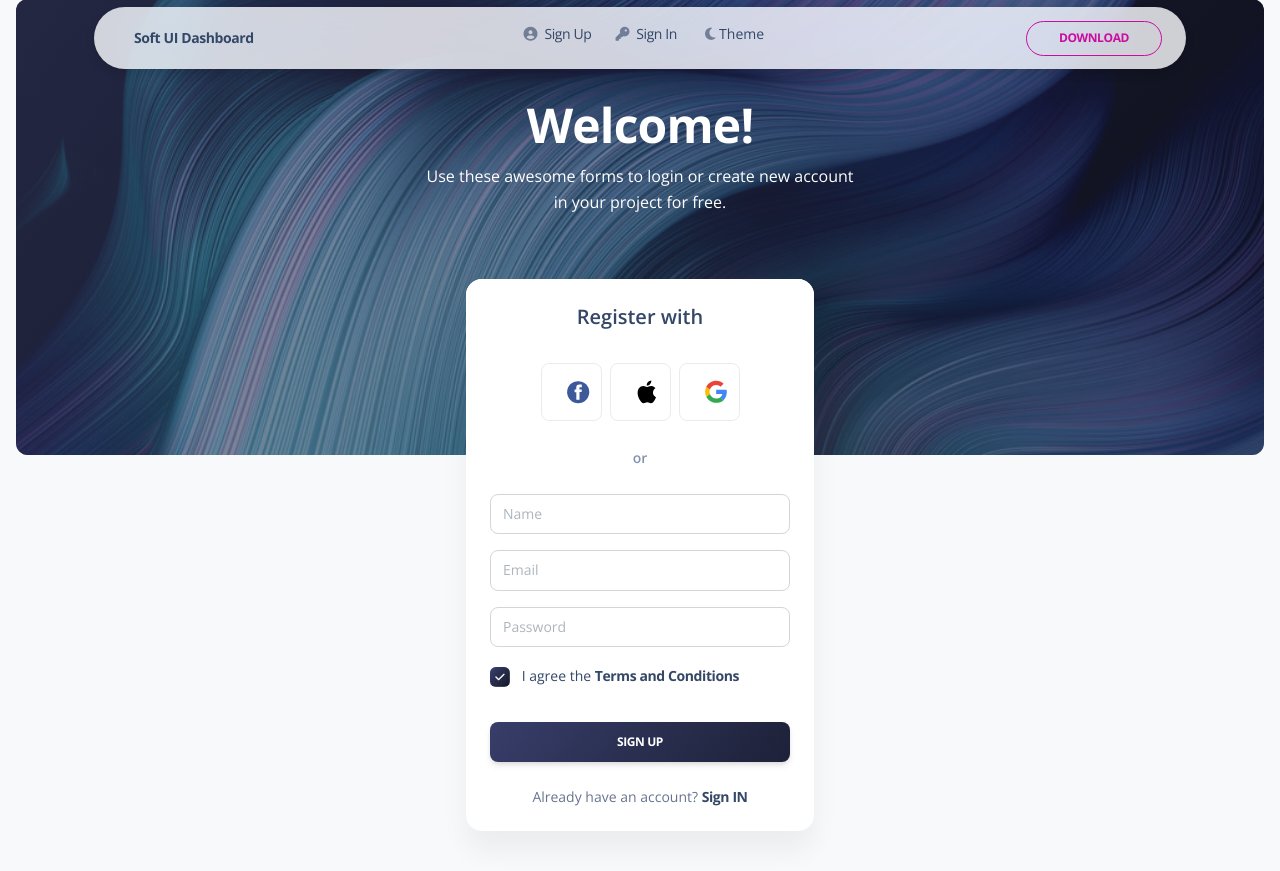
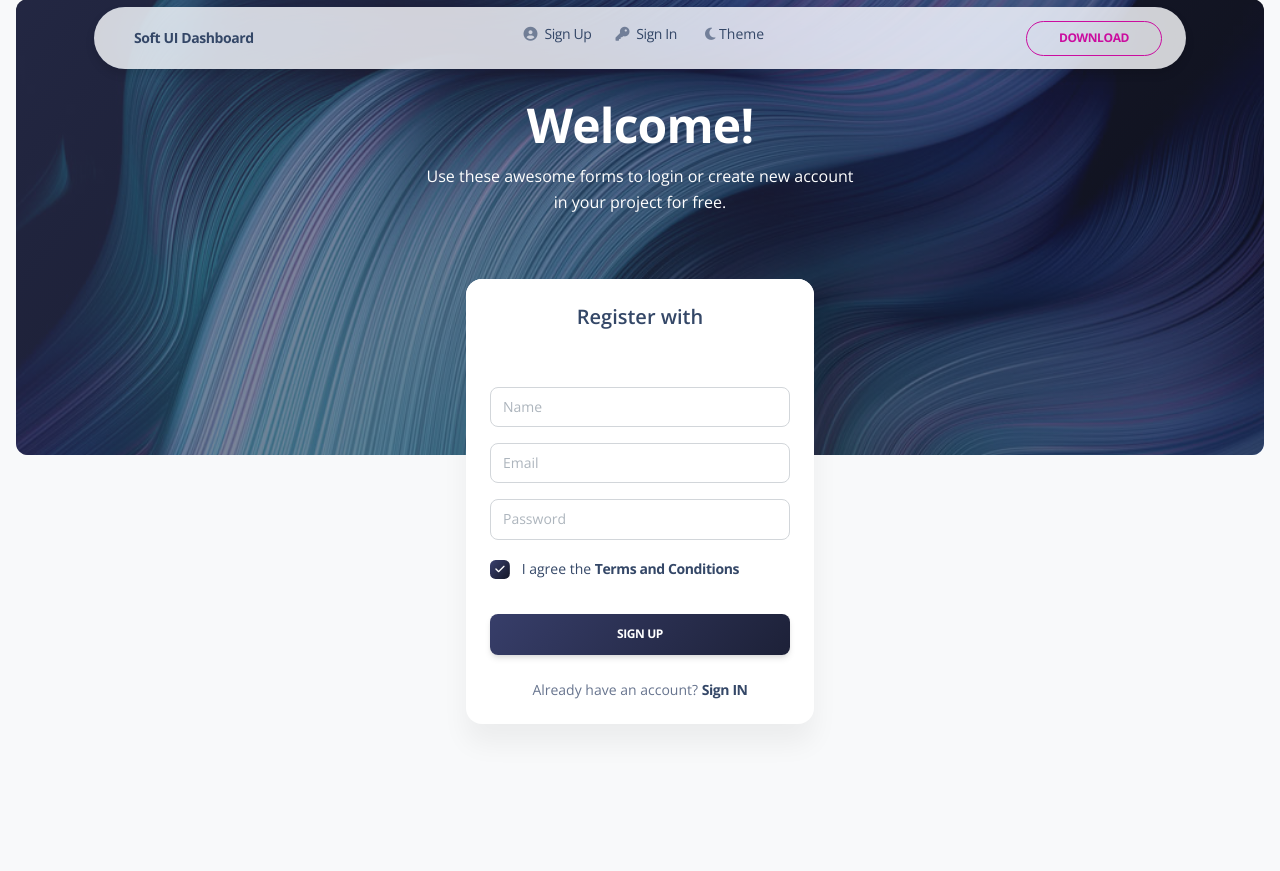
Before and after one commit to GeeksHacking/hackomania2024-Pot-Of-Gold-PotOfGold, a Flask app: page /user in a window 1280 px wide. Shown: the part 17-888 px from the top of the page. Run offline with Flask 3, Linux system fonts and the light colour scheme; parts of the project's set-up code (start-up, migrations or seed data) failed here and were passed over; some libraries are stand-ins or nearby versions.

Commit message:
Update user.html
removed icons

```diff
--- a/apps/templates/custom/user.html
+++ b/apps/templates/custom/user.html
@@ -39,7 +39,7 @@
                 <h5>Register with</h5>
               </div>
               <div class="row px-xl-5 px-sm-4 px-3">
-                <div class="col-3 ms-auto px-1">
+                <!-- <div class="col-3 ms-auto px-1">
                   <a class="btn btn-outline-light w-100" href="javascript:;">
                     <svg width="24px" height="32px" viewBox="0 0 64 64" version="1.1" xmlns="http://www.w3.org/2000/svg" xmlns:xlink="http://www.w3.org/1999/xlink32">
                       <g id="Artboard" stroke="none" stroke-width="1" fill="none" fill-rule="evenodd">
@@ -50,8 +50,8 @@
                       </g>
                     </svg>
                   </a>
-                </div>
-                <div class="col-3 px-1">
+                </div> -->
+                <!-- <div class="col-3 px-1">
                   <a class="btn btn-outline-light w-100" href="javascript:;">
                     <svg width="24px" height="32px" viewBox="0 0 64 64" version="1.1" xmlns="http://www.w3.org/2000/svg" xmlns:xlink="http://www.w3.org/1999/xlink">
                       <g id="Artboard" stroke="none" stroke-width="1" fill="none" fill-rule="evenodd">
@@ -61,8 +61,8 @@
                       </g>
                     </svg>
                   </a>
-                </div>
-                <div class="col-3 me-auto px-1">
+                </div> -->
+                <!-- <div class="col-3 me-auto px-1">
                   <a class="btn btn-outline-light w-100" href="javascript:;">
                     <svg width="24px" height="32px" viewBox="0 0 64 64" version="1.1" xmlns="http://www.w3.org/2000/svg" xmlns:xlink="http://www.w3.org/1999/xlink">
                       <g id="Artboard" stroke="none" stroke-width="1" fill="none" fill-rule="evenodd">
@@ -75,12 +75,12 @@
                       </g>
                     </svg>
                   </a>
-                </div>
-                <div class="mt-2 position-relative text-center">
+                </div> -->
+                <!-- <div class="mt-2 position-relative text-center">
                   <p class="text-sm font-weight-bold mb-2 text-secondary text-border d-inline z-index-2 px-3">
                     or
                   </p>
-                </div>
+                </div> -->
               </div>
               <div class="card-body">
                 <form role="form text-left">
```
